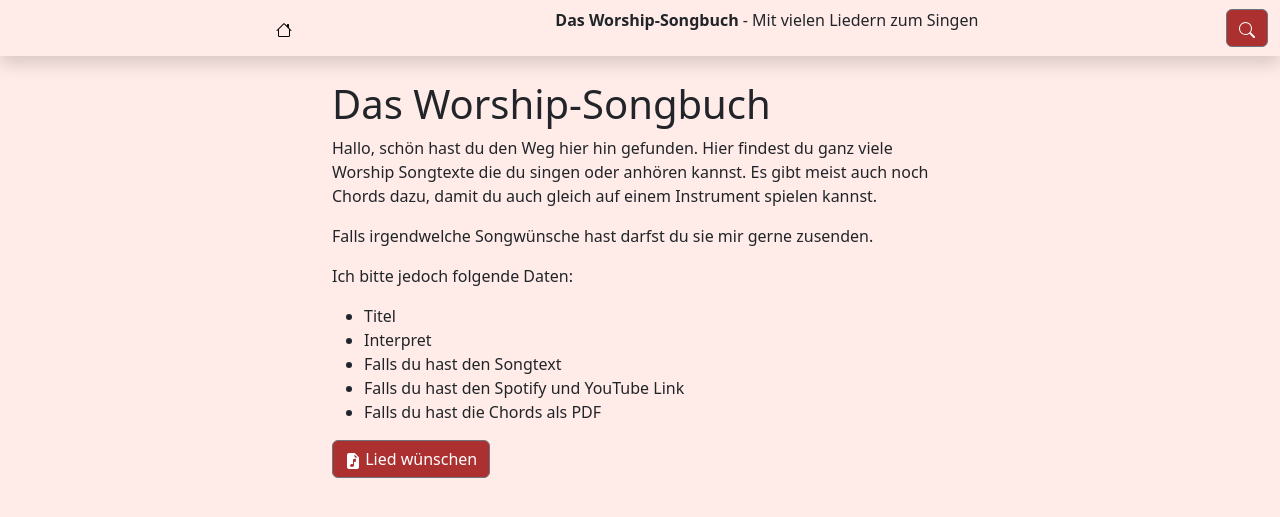
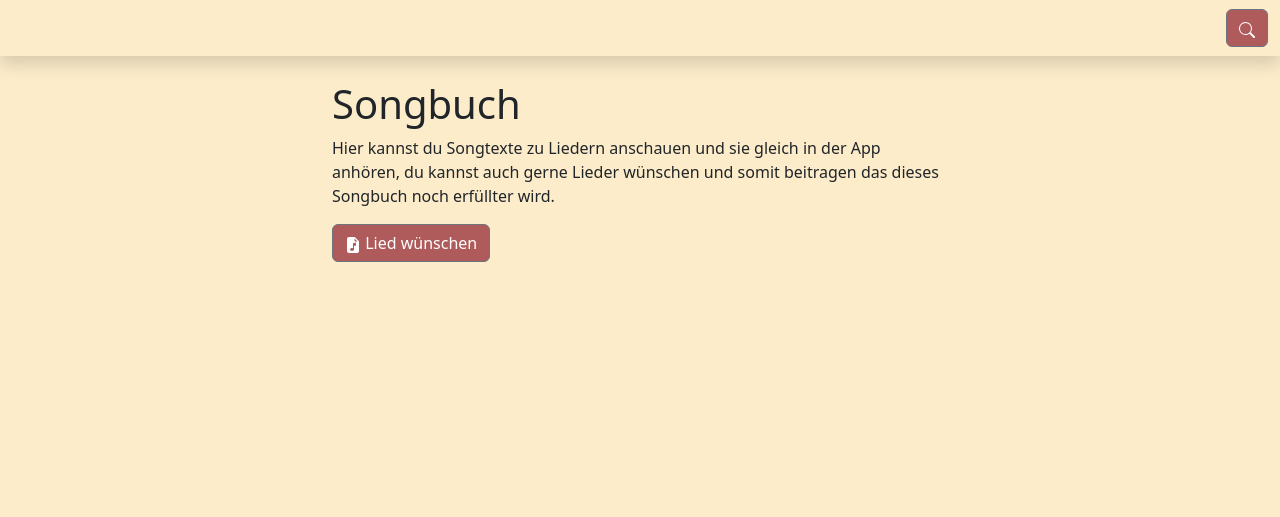
Before and after one commit to Elija-K/song-dist, a Jekyll site: the page built from index.md, in a window 1280 px wide. Shown: the top 517 px of the page. Built offline with Jekyll 4.4.1, drawn with Linux system fonts in a browser that asks for light colours.

```diff
--- a/_includes/navbar.html
+++ b/_includes/navbar.html
@@ -4,12 +4,9 @@
     </a>
 
     <a href="/" class="navbar-brand">
-      <svg xmlns="http://www.w3.org/2000/svg" width="16" height="16" fill="currentColor" class="bi bi-house" viewBox="0 0 16 16">
-        <path d="M8.707 1.5a1 1 0 0 0-1.414 0L.646 8.146a.5.5 0 0 0 .708.708L2 8.207V13.5A1.5 1.5 0 0 0 3.5 15h9a1.5 1.5 0 0 0 1.5-1.5V8.207l.646.647a.5.5 0 0 0 .708-.708L13 5.793V2.5a.5.5 0 0 0-.5-.5h-1a.5.5 0 0 0-.5.5v1.293zM13 7.207V13.5a.5.5 0 0 1-.5.5h-9a.5.5 0 0 1-.5-.5V7.207l5-5z"/>
+      <svg xmlns="http://www.w3.org/2000/svg" width="24" height="24" viewBox="0 0 24 24" fill="none" stroke="#FFFFFFF" stroke-width="2" stroke-linecap="round" stroke-linejoin="round"><path d="M3 9l9-7 9 7v11a2 2 0 0 1-2 2H5a2 2 0 0 1-2-2z"></path><polyline points="9 22 9 12 15 12 15 22"></polyline>
       </svg>
-    </a>
-
-    <p><b>Das Worship-Songbuch</b> - Mit vielen Liedern zum Singen</p>
+  </a>
 
     <a href="/search.html" class="btn btn-secondary">
       <svg xmlns="http://www.w3.org/2000/svg" width="16" height="16" fill="currentColor" class="bi bi-search" viewBox="0 0 16 16">
--- a/_layouts/default.html
+++ b/_layouts/default.html
@@ -11,9 +11,9 @@
   <link href="{{ site.baseurl }}/assets/css/main.css" rel="stylesheet">
 </head>
 
-<!-- #################################### -->
-<!-- ## Dont forget that God loves you ## -->
-<!-- ## John 3:16                      ## -->
+<!-- ##################################### -->
+<!-- ## So you're a web dev             ## -->
+<!-- ## Name every Javascript framework ## -->
 <!-- ##################################### -->
 
 <body>
--- a/assets/css/main.css
+++ b/assets/css/main.css
@@ -11,17 +11,17 @@ pre.highlight {
 }
 
 .btn-secondary {
-  --bs-btn-bg: #ad3030;
+  --bs-btn-bg: #af5b5b;
 }
 
 html {
-  background-color: #ffebe7;
+  background-color: #fcecca;
 }
 
 body {
-  background-color: #ffebe7;
+  background-color: #fcecca;
 }
 
 nav {
-  background-color: #ffebe7;
+  background-color: #fcecca;
 }
--- a/index.md
+++ b/index.md
@@ -3,19 +3,9 @@ layout: default
 title: Home
 ---
 
-# Das Worship-Songbuch
+# Songbuch
 
-Hallo, schön hast du den Weg hier hin gefunden. Hier findest du ganz viele Worship Songtexte die du singen oder anhören kannst. Es gibt meist auch noch Chords dazu, damit du auch gleich auf einem Instrument spielen kannst.
-
-Falls irgendwelche Songwünsche hast darfst du sie mir gerne zusenden.
-
-Ich bitte jedoch folgende Daten:
-
-- Titel
-- Interpret
-- Falls du hast den Songtext
-- Falls du hast den Spotify und YouTube Link
-- Falls du hast die Chords als PDF
+Hier kannst du Songtexte zu Liedern anschauen und sie gleich in der App anhören, du kannst auch gerne Lieder wünschen und somit beitragen das dieses Songbuch noch erfüllter wird.
 
 <a href="mailto:admin@justsomeone.ch" class="btn btn-secondary" target="_blank">
     <svg xmlns="http://www.w3.org/2000/svg" width="16" height="16" fill="currentColor" class="bi bi-file-earmark-music-fill" viewBox="0 0 16 16">
```
Also changed, not shown: TODO.md (+3 -3 lines), _layouts/song.html (+89 -35 lines), assets/css/bstreeview.min.css, assets/js/bstreeview.min.js, manifest.json.
